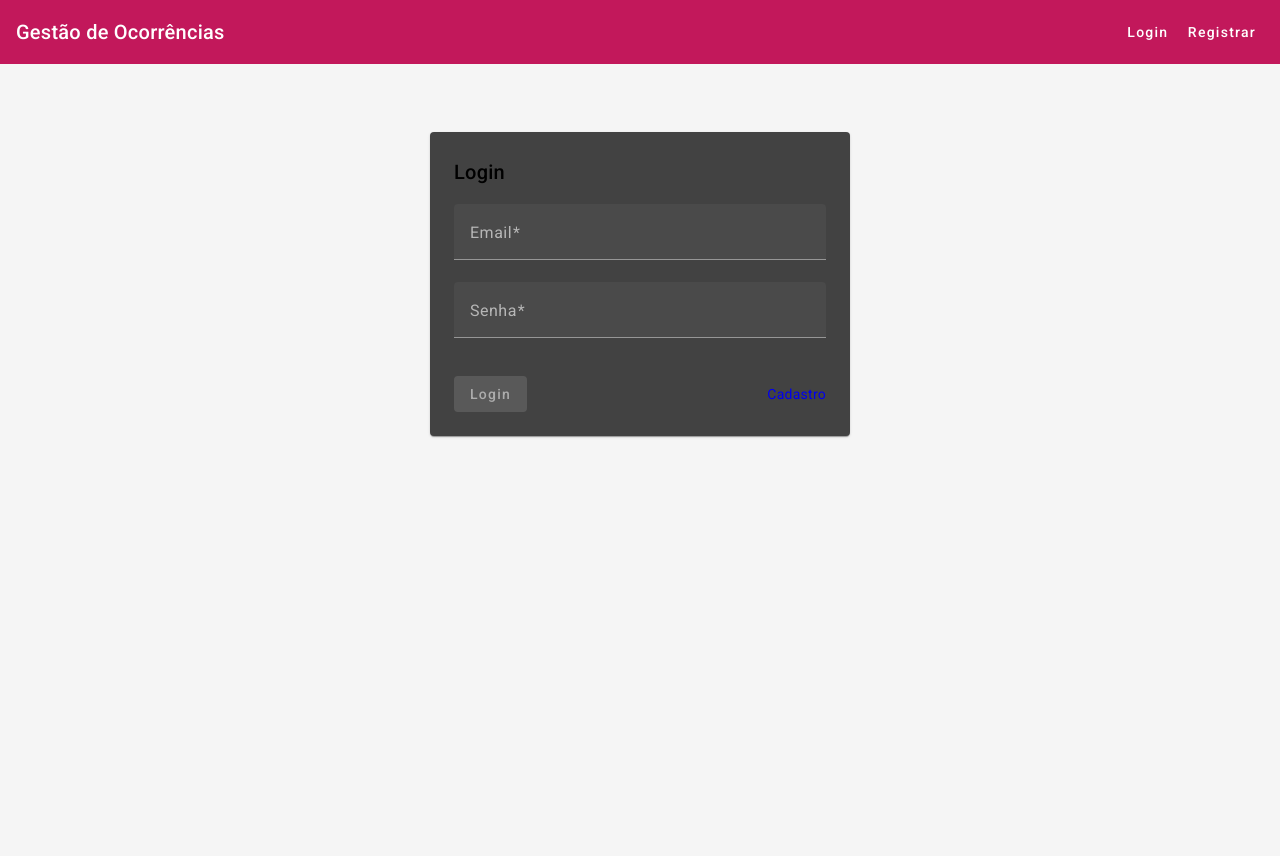
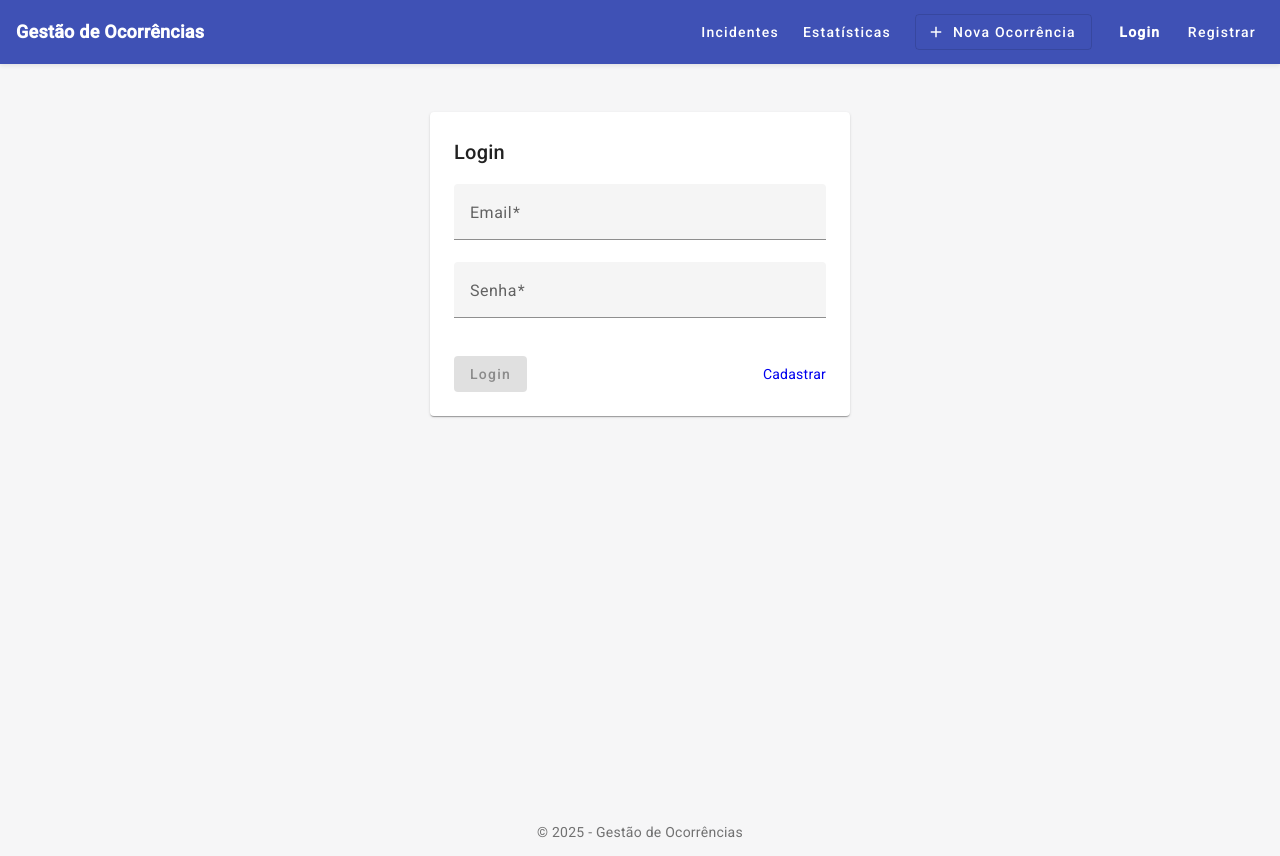
Before and after one commit to MorettiGS/IncidentsManagement-JSB-Ajs, an Angular app in the folder frontend/: page /incidents in a window 1280 px wide. Both pictures are taken after a click on the button "Login". Built offline with nearby package versions, Linux system fonts and the light colour scheme; no server answers.

Commit message:
feat/fix(front): changing app style and fixing app router

```diff
--- a/frontend/src/app/app-routing.module.ts
+++ b/frontend/src/app/app-routing.module.ts
@@ -11,12 +11,12 @@ const routes: Routes = [
   {
     path: 'incidents',
     loadChildren: () => import('./features/incidents/incidents.module').then(m => m.IncidentsModule),
-    canActivate: [AuthGuard]
+    // canActivate: [AuthGuard]
   },
   {
     path: 'stats',
     loadChildren: () => import('./features/stats/stats.module').then(m => m.StatsModule),
-    canActivate: [AuthGuard]
+    // canActivate: [AuthGuard]
   },
   { path: '**', redirectTo: '/incidents' }
 ];
--- a/frontend/src/app/app.component.css
+++ b/frontend/src/app/app.component.css
@@ -1,9 +1,56 @@
-.spacer {
-  flex: 1 1 auto;
+.app-toolbar {
+  display:flex;
+  align-items:center;
+  padding: 0 16px;
+  box-shadow: 0 2px 4px rgba(0,0,0,0.08);
+  position: sticky;
+  top: 0;
+  z-index: 1000;
 }
 
-main {
-  padding: 20px;
-  min-height: calc(100vh - 64px);
-  background-color: #f5f5f5;
+.toolbar-left {
+  display:flex;
+  align-items:center;
+  cursor: pointer;
 }
+.app-title {
+  font-weight: 600;
+  font-size: 1.125rem;
+  margin-right: 8px;
+}
+
+.toolbar-spacer { flex: 1 1 auto; }
+
+.toolbar-links {
+  display:flex;
+  align-items:center;
+  gap: 8px;
+}
+
+.new-btn {
+  margin-left: 8px;
+  margin-right: 8px;
+}
+
+.user-btn {
+  display: inline-flex;
+  align-items: center;
+  gap: 6px;
+}
+
+button[routerLinkActive].active {
+  font-weight: 600;
+}
+
+.main-container {
+  max-width: 1180px;
+  margin: 24px auto;
+  padding: 0 16px;
+  min-height: calc(100vh - 128px);
+}
+
+.app-footer {
+  text-align:center;
+  padding: 14px 0;
+  color: rgba(0,0,0,0.54);
+}
--- a/frontend/src/app/app.component.html
+++ b/frontend/src/app/app.component.html
@@ -1,12 +1,45 @@
-<mat-toolbar color="primary">
-  <span>Gestão de Ocorrências</span>
-  <span class="spacer"></span>
-  <button mat-button *ngIf="!authService.isAuthenticated()" routerLink="/login">Login</button>
-  <button mat-button *ngIf="!authService.isAuthenticated()" routerLink="/register">Registrar</button>
-  <button mat-button *ngIf="authService.isAuthenticated()" routerLink="/incidents">Ocorrências</button>
-  <button mat-button *ngIf="authService.isAuthenticated()" (click)="logout()">Logout</button>
+<mat-toolbar color="primary" class="app-toolbar" role="navigation">
+  <div class="toolbar-left" (click)="goHome()" role="button" tabindex="0">
+    <span class="app-title">{{ title }}</span>
+  </div>
+
+  <div class="toolbar-spacer"></div>
+
+  <nav class="toolbar-links" aria-label="Main navigation">
+    <button mat-button routerLink="/incidents" routerLinkActive="active">Incidentes</button>
+    <button mat-button routerLink="/stats" routerLinkActive="active">Estatísticas</button>
+
+    <button mat-stroked-button class="new-btn" routerLink="/incidents/new">
+      <mat-icon>add</mat-icon>
+      Nova Ocorrência
+    </button>
+
+    <ng-container *ngIf="currentUser; else anonLinks">
+      <button mat-button [matMenuTriggerFor]="userMenu" class="user-btn">
+        <mat-icon>account_circle</mat-icon>
+        {{ currentUser.email || currentUser.sub || 'Usuário' }}
+        <mat-icon>arrow_drop_down</mat-icon>
+      </button>
+
+      <mat-menu #userMenu="matMenu">
+        <button mat-menu-item routerLink="/profile"><mat-icon>person</mat-icon> Perfil</button>
+        <button mat-menu-item routerLink="/auth/settings"><mat-icon>settings</mat-icon> Configurações</button>
+        <mat-divider></mat-divider>
+        <button mat-menu-item (click)="logout()"><mat-icon>logout</mat-icon> Sair</button>
+      </mat-menu>
+    </ng-container>
+
+    <ng-template #anonLinks>
+      <button mat-button routerLink="/auth/login" routerLinkActive="active">Login</button>
+      <button mat-button routerLink="/auth/register" routerLinkActive="active">Registrar</button>
+    </ng-template>
+  </nav>
 </mat-toolbar>
 
-<main>
+<main class="main-container">
   <router-outlet></router-outlet>
 </main>
+
+<footer class="app-footer">
+  <div>© 2025 - Gestão de Ocorrências</div>
+</footer>
--- a/frontend/src/app/app.component.ts
+++ b/frontend/src/app/app.component.ts
@@ -1,17 +1,34 @@
-import { Component } from '@angular/core';
+import { Component, OnDestroy, OnInit } from '@angular/core';
+import { Router } from '@angular/router';
 import { AuthService } from './core/services/auth.service';
+import { Subscription } from 'rxjs';
 
 @Component({
   selector: 'app-root',
   templateUrl: './app.component.html',
   styleUrls: ['./app.component.css']
 })
-export class AppComponent {
+export class AppComponent implements OnInit, OnDestroy {
   title = 'Gestão de Ocorrências';
+  currentUser: any = null;
+  private sub!: Subscription;
 
-  constructor(public authService: AuthService) {}
+  constructor(private auth: AuthService, private router: Router) {}
+
+  ngOnInit(): void {
+    this.sub = this.auth.getCurrentUser().subscribe(u => this.currentUser = u);
+  }
+
+  ngOnDestroy(): void {
+    this.sub?.unsubscribe();
+  }
+
+  goHome(): void {
+    this.router.navigate(['/incidents']);
+  }
 
   logout(): void {
-    this.authService.logout();
+    this.auth.logout();
+    this.router.navigate(['/auth/login']);
   }
 }
--- a/frontend/src/app/features/auth/login/login.component.html
+++ b/frontend/src/app/features/auth/login/login.component.html
@@ -19,7 +19,7 @@
 
     <div class="actions">
       <button mat-raised-button color="primary" type="submit" [disabled]="loginForm.invalid">Login</button>
-      <a routerLink="/auth/register" class="link">Cadastro</a>
+      <a routerLink="/auth/register" class="link">Cadastrar</a>
     </div>
   </form>
 </mat-card>
--- a/frontend/src/app/features/incidents/incident-list/incident-list.component.css
+++ b/frontend/src/app/features/incidents/incident-list/incident-list.component.css
@@ -16,6 +16,17 @@
   grid-template-columns: repeat(auto-fit, minmax(200px, 1fr));
   gap: 20px;
   margin-bottom: 20px;
+}
+
+.list-card {
+  margin-top: 18px;
+}
+
+.actions-row {
+  display:flex;
+  justify-content: space-between;
+  align-items:center;
+  margin-bottom: 8px;
 }
 
 .stat-card {
--- a/frontend/src/app/features/stats/stats.component.html
+++ b/frontend/src/app/features/stats/stats.component.html
@@ -21,7 +21,7 @@
       </mat-card>
 
       <mat-card class="stat-card">
-        <mat-card-title>By status</mat-card-title>
+        <mat-card-title>Por status</mat-card-title>
         <mat-card-content>
           <mat-list>
             <mat-list-item *ngFor="let kv of entries(stats.byStatus)">
@@ -34,7 +34,7 @@
       </mat-card>
 
       <mat-card class="stat-card">
-        <mat-card-title>By priority</mat-card-title>
+        <mat-card-title>Por prioridade</mat-card-title>
         <mat-card-content>
           <mat-list>
             <mat-list-item *ngFor="let kv of entries(stats.byPriority)">
--- a/frontend/src/app/features/stats/stats.component.ts
+++ b/frontend/src/app/features/stats/stats.component.ts
@@ -26,7 +26,7 @@ export class StatsComponent implements OnInit {
       timeout(5000),
       catchError((err) => {
         console.error('Stats load error', err);
-        this.error = 'Failed to load statistics. Try again later.';
+        this.error = 'Falha ao carregar estatísticas. Tente novamente mais tarde.';
         this.loading = false;
         return of(null);
       })
--- a/frontend/src/app/shared/material.module.ts
+++ b/frontend/src/app/shared/material.module.ts
@@ -14,6 +14,8 @@ import { MatSortModule } from '@angular/material/sort';
 import { MatChipsModule } from '@angular/material/chips';
 import { MatProgressSpinnerModule } from '@angular/material/progress-spinner';
 import { MatTooltipModule } from '@angular/material/tooltip';
+import { MatMenuModule } from '@angular/material/menu';
+import { MatDividerModule } from '@angular/material/divider';
 
 @NgModule({
   exports: [
@@ -30,7 +32,9 @@ import { MatTooltipModule } from '@angular/material/tooltip';
     MatSortModule,
     MatChipsModule,
     MatProgressSpinnerModule,
-    MatTooltipModule
+    MatTooltipModule,
+    MatMenuModule,
+    MatDividerModule
   ]
 })
 export class MaterialModule {}
--- a/frontend/src/styles.css
+++ b/frontend/src/styles.css
@@ -1,78 +1,53 @@
-html, body {
-  height: 100%;
+@import "~@angular/material/prebuilt-themes/indigo-pink.css";
+
+:root {
+  --card-radius: 8px;
+  --card-padding: 18px;
+  --surface-bg: #ffffff;
+  --muted: rgba(0,0,0,0.54);
 }
 
 body {
+  font-family: "Roboto", "Helvetica", "Arial", sans-serif;
+  background: #f6f6f7;
+  color: rgba(0,0,0,0.87);
   margin: 0;
-  font-family: Roboto, "Helvetica Neue", sans-serif;
-  background-color: #f5f5f5;
 }
 
-.mat-card {
-  margin-bottom: 16px;
+mat-card, .mat-card {
+  border-radius: var(--card-radius);
+  box-shadow: 0 1px 6px rgba(0,0,0,0.08);
+  padding: var(--card-padding);
+  background: var(--surface-bg);
 }
 
-.text-center {
-  text-align: center;
+.section-title {
+  font-size: 1.125rem;
+  font-weight: 600;
+  margin-bottom: 12px;
 }
 
-.full-width {
-  width: 100%;
+.form-row {
+  display:flex;
+  gap: 12px;
+  margin-bottom: 12px;
+}
+.form-row .mat-form-field {
+  flex: 1 1 auto;
 }
 
-.mt-16 {
-  margin-top: 16px;
+.table-card {
+  overflow: auto;
+  padding: 8px 12px;
 }
 
-.mb-16 {
-  margin-bottom: 16px;
+.mat-header-cell {
+  font-weight: 600;
+  color: rgba(0,0,0,0.7);
 }
 
-.priority-badge {
-  padding: 4px 8px;
-  border-radius: 12px;
-  font-size: 12px;
-  font-weight: 500;
+@media (max-width: 900px) {
+  .form-row { flex-direction: column; }
+  .main-container { padding: 0 12px; }
+  .toolbar-links { gap: 4px; }
 }
-
-.priority-badge.alta {
-  background-color: #ffebee;
-  color: #c62828;
-}
-
-.priority-badge.media {
-  background-color: #fff8e1;
-  color: #f57f17;
-}
-
-.priority-badge.baixa {
-  background-color: #e8f5e8;
-  color: #2e7d32;
-}
-
-.status-badge {
-  padding: 4px 8px;
-  border-radius: 12px;
-  font-size: 12px;
-  font-weight: 500;
-}
-
-.status-badge.aberta {
-  background-color: #e3f2fd;
-  color: #1565c0;
-}
-
-.status-badge.em_andamento {
-  background-color: #fff8e1;
-  color: #f57f17;
-}
-
-.status-badge.resolvida {
-  background-color: #e8f5e8;
-  color: #2e7d32;
-}
-
-.status-badge.cancelada {
-  background-color: #f5f5f5;
-  color: #616161;
-}
```
